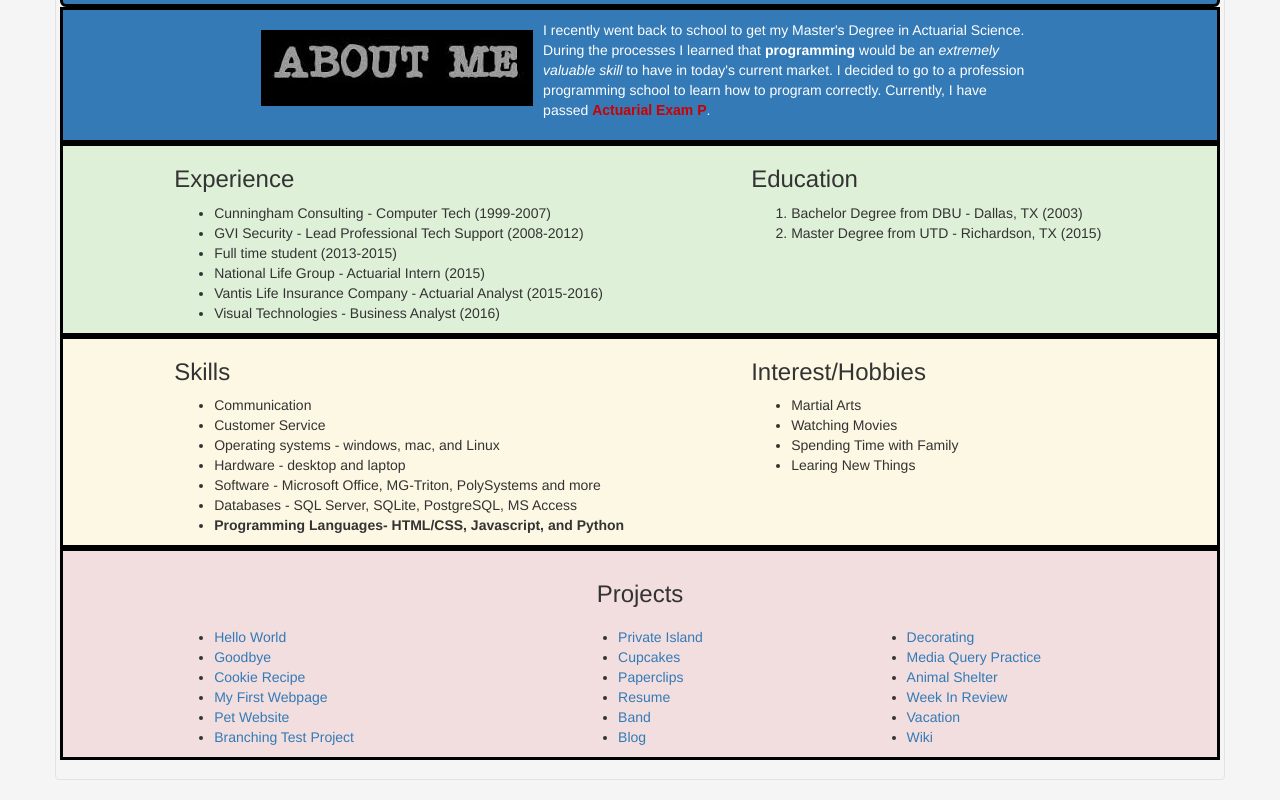
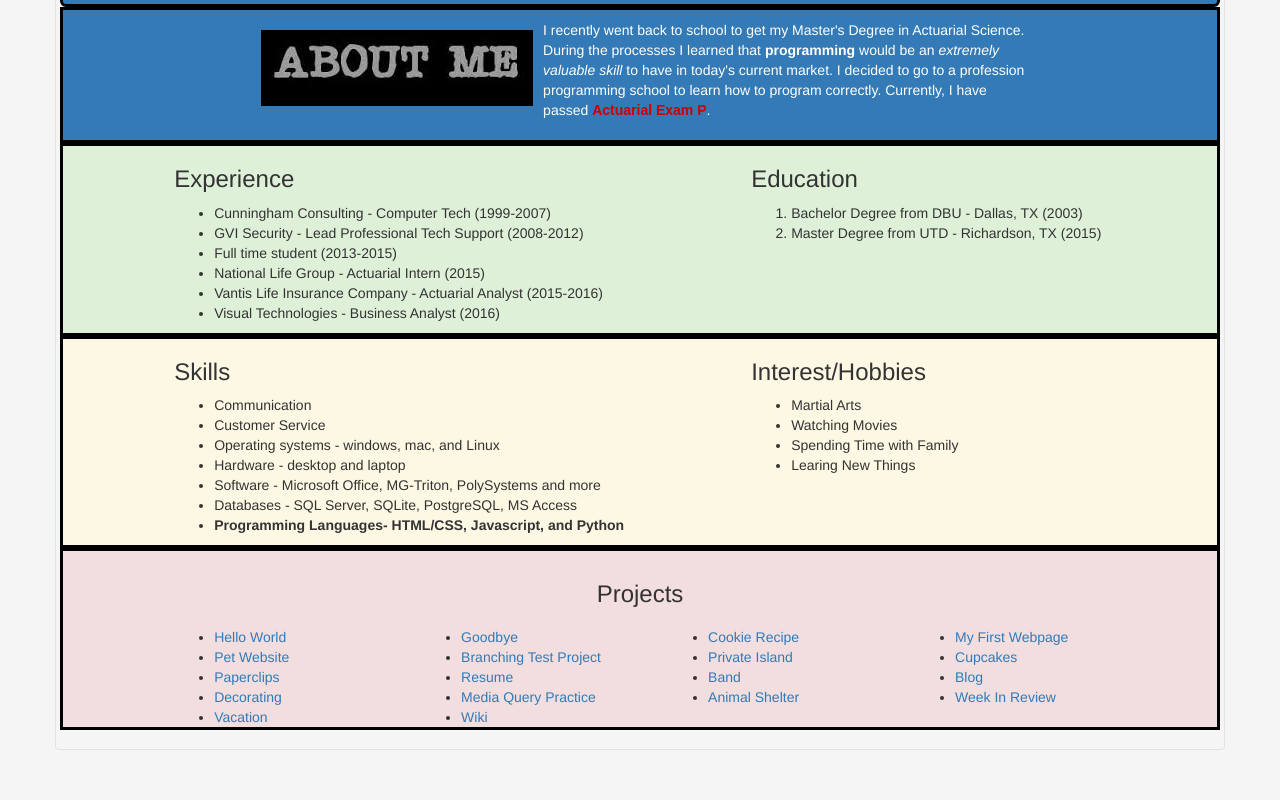
Before and after one commit to svillars/portfolio, a plain HTML site: page index.html in a window 1280 px wide. Shown: the part 466-1266 px from the top of the page. After the commit the page ends 1236 px from the top, so only its background shows below. Drawn offline with nearby package versions, Linux system fonts and the light colour scheme.

Commit message:
It will replace the vertical list with a horizontal list using float.

```diff
--- a/css/styles.css
+++ b/css/styles.css
@@ -65,6 +65,11 @@ scan {
   border-bottom: none;
 }
 
-.row6-middle {
-  margin-left: 10%;
+li a {
+ padding: 0px;
 }
+
+.col-md-11 li {
+    width: 25%;
+    float: left;
+}
--- a/index.html
+++ b/index.html
@@ -93,7 +93,7 @@
 
       <div class="col-md-1 row6"></div>
 
-      <div class="col-md-3 row6">
+      <div class="col-md-11 row6">
         <ul>
           <li><a href="https://github.com/svillars/hello-world">Hello World</a></li>
           <li><a href="https://github.com/svillars/goodbye">Goodbye</a></li>
@@ -101,24 +101,12 @@
           <li><a href="https://github.com/svillars/my-first-webpage">My First Webpage</a></li>
           <li><a href="https://github.com/svillars/pet-webpage">Pet Website</a></li>
           <li><a href="https://github.com/svillars/branching-test-project">Branching Test Project</a></li>
-
-        </ul>
-      </div>
-
-      <div class="col-md-3 row6-middle">
-        <ul>
           <li><a href="https://github.com/svillars/private-island">Private Island</a></li>
           <li><a href="https://github.com/svillars/cupcakes">Cupcakes</a></li>
           <li><a href="https://github.com/svillars/paperclips">Paperclips</a></li>
           <li><a href="https://github.com/svillars/resume">Resume</a></li>
           <li><a href="https://github.com/svillars/band">Band</a></li>
           <li><a href="https://github.com/svillars/blog">Blog</a></li>
-
-        </ul>
-      </div>
-
-      <div class="col-md-3 row6">
-        <ul>
           <li><a href="https://github.com/svillars/decorating">Decorating</a></li>
           <li><a href="https://github.com/svillars/media-query-practice">Media Query Practice</a></li>
           <li><a href="https://github.com/svillars/animal-shelter">Animal Shelter</a></li>
```
